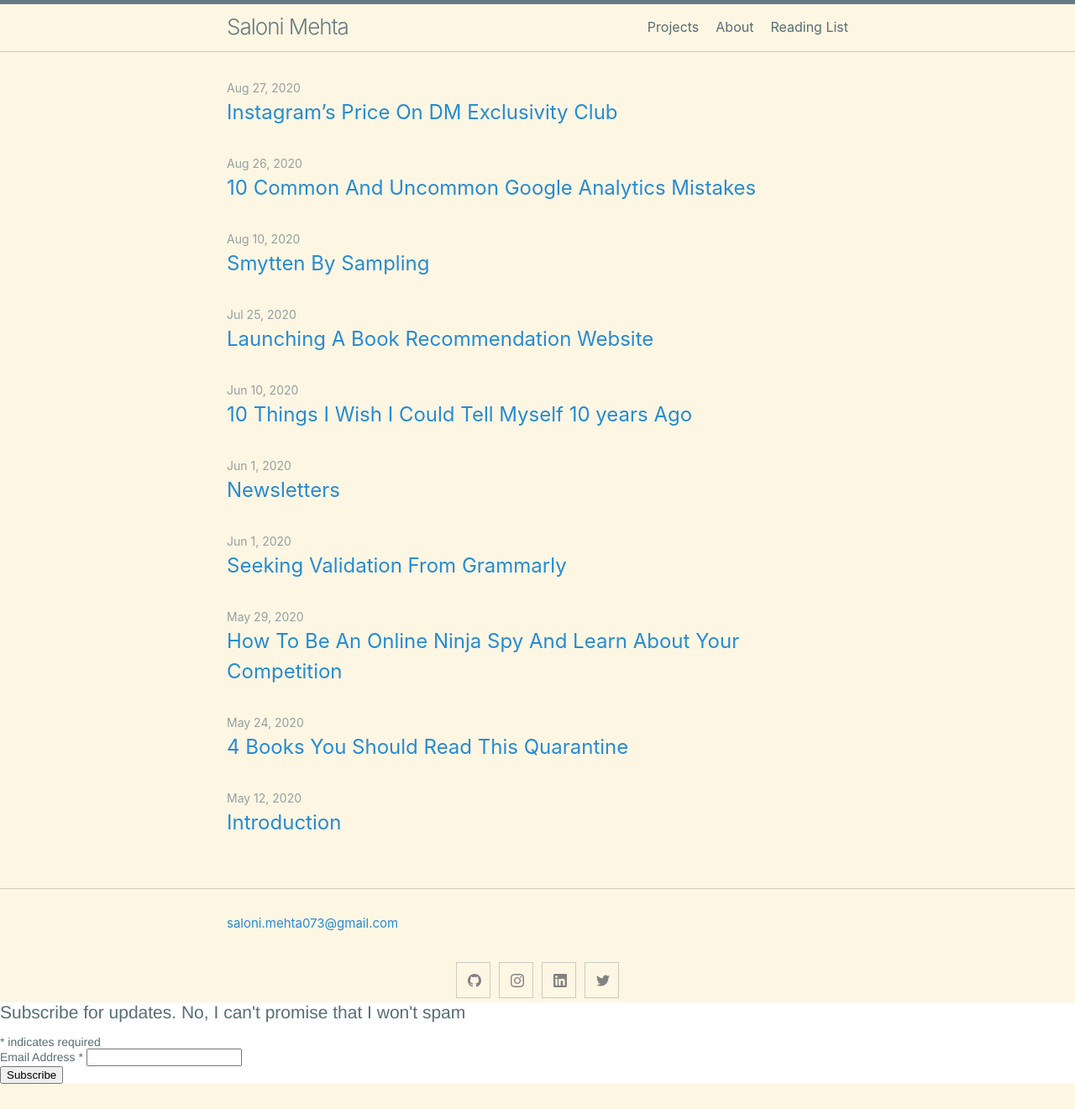
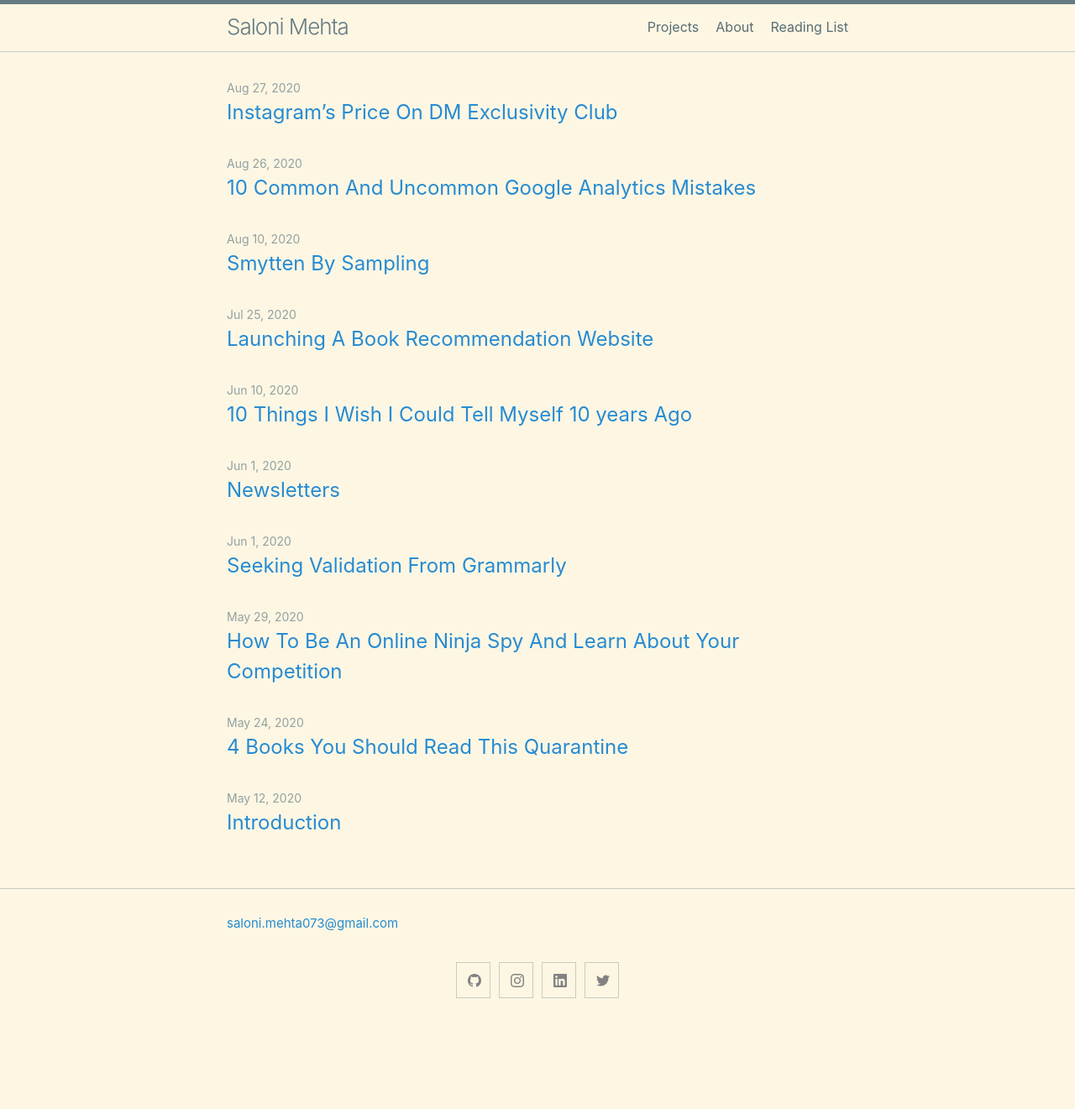
Before and after one commit to salonimehta073/mydoctheme, a Jekyll site: the page built from index.markdown, in a window 1280 px wide. Shown: the whole page at 84% size. Built offline with Jekyll 4.4.1, drawn with Linux system fonts in a browser that asks for light colours; comment, search, counter and statistics services are not loaded; after the commit the page ends 1224 px from its top, so only the background shows below that.

Commit message:
Update footer.html

```diff
--- a/_includes/footer.html
+++ b/_includes/footer.html
@@ -28,32 +28,5 @@
     </div>
 
   </div>
-<!-- Begin Mailchimp Signup Form -->
-<link href="//cdn-images.mailchimp.com/embedcode/classic-10_7.css" rel="stylesheet" type="text/css">
-<style type="text/css">
-	#mc_embed_signup{background:#fff; clear:left; font:14px Helvetica,Arial,sans-serif; }
-	/* Add your own Mailchimp form style overrides in your site stylesheet or in this style block.
-	   We recommend moving this block and the preceding CSS link to the HEAD of your HTML file. */
-</style>
-<div id="mc_embed_signup">
-<form action="https://xyz.us17.list-manage.com/subscribe/post?u=1a6b50a9df53ba0c3a579851b&amp;id=2da3cff134" method="post" id="mc-embedded-subscribe-form" name="mc-embedded-subscribe-form" class="validate" target="_blank" novalidate>
-    <div id="mc_embed_signup_scroll">
-	<h2>Subscribe for updates. No, I can't promise that I won't spam</h2>
-<div class="indicates-required"><span class="asterisk">*</span> indicates required</div>
-<div class="mc-field-group">
-	<label for="mce-EMAIL">Email Address  <span class="asterisk">*</span>
-</label>
-	<input type="email" value="" name="EMAIL" class="required email" id="mce-EMAIL">
-</div>
-	<div id="mce-responses" class="clear">
-		<div class="response" id="mce-error-response" style="display:none"></div>
-		<div class="response" id="mce-success-response" style="display:none"></div>
-	</div>    <!-- real people should not fill this in and expect good things - do not remove this or risk form bot signups-->
-    <div style="position: absolute; left: -5000px;" aria-hidden="true"><input type="text" name="b_1a6b50a9df53ba0c3a579851b_2da3cff134" tabindex="-1" value=""></div>
-    <div class="clear"><input type="submit" value="Subscribe" name="subscribe" id="mc-embedded-subscribe" class="button"></div>
-    </div>
-</form>
-</div>
 
-<!--End mc_embed_signup-->
 </footer>
```
